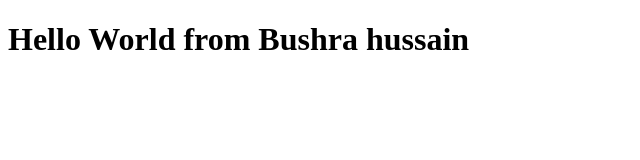
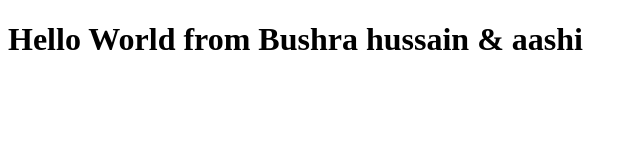
Before and after one commit to BushraHussain/Bootcamp2020, a plain HTML site: page index.html in a window 1280 px wide. Shown: the whole page, without its empty margins (0-640 px from the left). Drawn offline with Linux system fonts and the light colour scheme.

Commit message:
Updated index.html

```diff
--- a/index.html
+++ b/index.html
@@ -4,6 +4,6 @@
     <title>Document</title>
 </head>
 <body>
-    <h1>Hello World from Bushra hussain</h1>
+    <h1>Hello World from Bushra hussain & aashi </h1>
 </body>
 </html>
```
